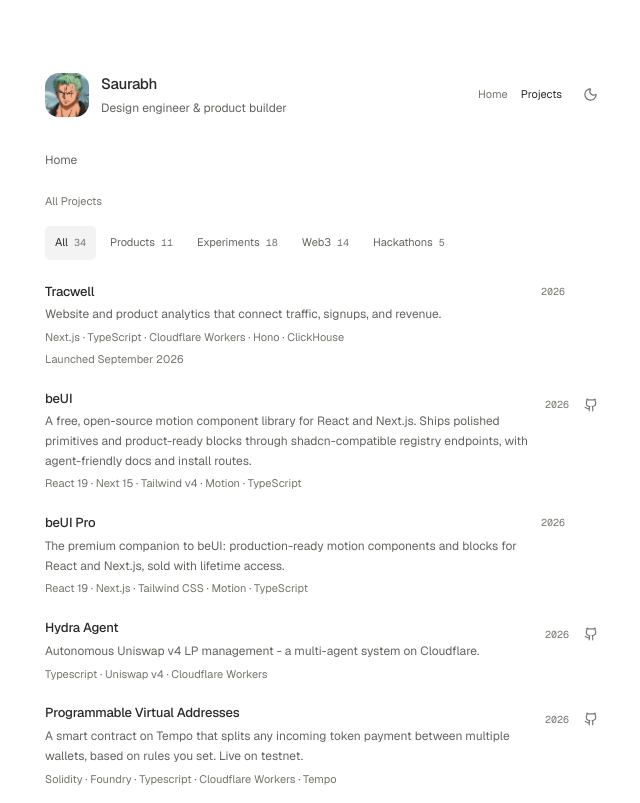
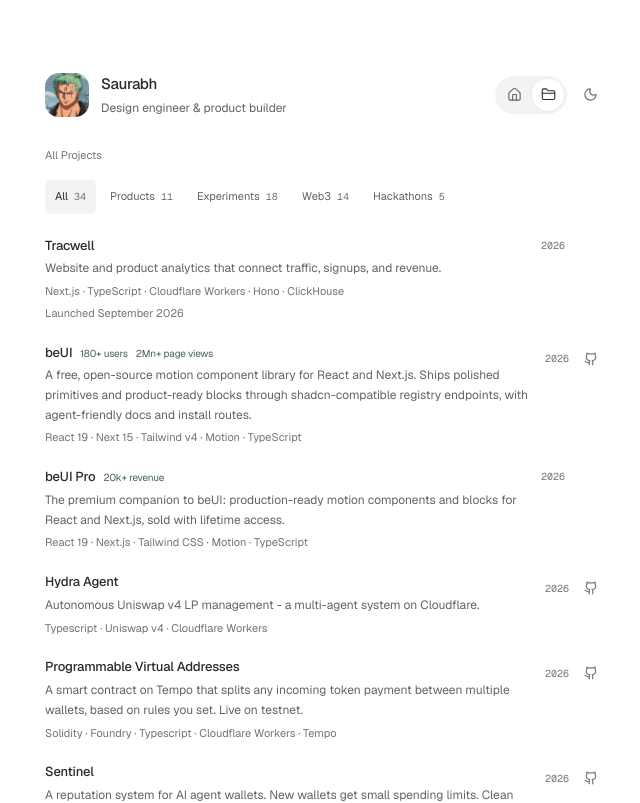
Before and after one commit to starc007/saurabh, a Next.js app: page /projects in a window 1280 px wide. Shown: the top 803 px of the page, without its empty margins (315-955 px from the left). Built offline with nearby package versions, Linux system fonts and the light colour scheme.

Commit message:
feat: compact icon navigation and restore project metrics

```diff
--- a/app/globals.css
+++ b/app/globals.css
@@ -53,8 +53,13 @@
 .profile-avatar img { border-radius: 14px; }
 .profile-name { font-size: 15px; font-weight: 500; letter-spacing: -.025em; }
 .profile-role { margin-top: 3px; font-size: 12px; color: var(--ink-2); }
-.profile-nav { display: flex; align-items: center; gap: 13px; margin-left: auto; font-size: 11px; color: var(--ink-3); }
-.profile-nav a[aria-current="page"] { color: var(--ink); }
+.profile-nav { display: flex; align-items: center; gap: 8px; margin-left: auto; font-size: 11px; color: var(--ink-3); }
+.nav-tabs { display: flex; gap: 2px; padding: 3px; border-radius: 999px; background: var(--canvas-raised); }
+.nav-tab { position: relative; display: inline-flex; align-items: center; justify-content: center; width: 32px; height: 32px; border-radius: 50%; color: var(--ink-2); transition: color 160ms ease; }
+.nav-tab[aria-current="page"] { color: var(--ink); }
+.nav-tab-indicator { position: absolute; inset: 0; border-radius: inherit; background: var(--canvas); box-shadow: 0 1px 3px #0000000d; pointer-events: none; }
+.nav-tab-label { position: relative; }
+.nav-tab:focus-visible { outline-offset: 3px; border-radius: 50%; }
 .intro { font-size: 14px; line-height: 1.85; color: var(--ink-2); margin-bottom: 42px; }
 .intro mark { background: var(--text-highlight); color: var(--text-highlight-ink); padding: 1px 4px 2px; border-radius: 5px; -webkit-box-decoration-break: clone; box-decoration-break: clone; }
 .intro mark a, .intro mark a:hover { color: inherit; text-decoration-color: currentColor; }
@@ -92,7 +97,8 @@
 .enter { animation: enter 350ms cubic-bezier(.23,1,.32,1) both; }
 .portfolio-section { animation-delay: 60ms; }
 @media (hover: hover) and (pointer: fine) {
-  .text-link:hover, .profile-nav a:hover, .intro a:hover { color: var(--accent); }
+  .text-link:hover, .intro a:hover { color: var(--accent); }
+  .nav-tab:hover { color: var(--ink); }
   .intro a:hover { text-decoration-color: var(--accent); }
   .text-link:hover svg { transform: translate(2px, -2px); }
   .icon-button:hover, .filter-button:not(.is-active):hover { background: var(--canvas-raised); color: var(--ink); }
--- a/app/projects/page.tsx
+++ b/app/projects/page.tsx
@@ -3,7 +3,6 @@
 import { SharedLayoutBg } from "@/components/beui/SharedLayoutBg";
 import { EVERY_PROJECT } from "@/utils/constant";
 import React, { useEffect, useMemo, useRef, useState } from "react";
-import Link from "next/link";
 import CustomSection from "@/components/CustomSection";
 import ProjectItem from "@/components/ProjectItem";
 import FilterChips, { FilterValue } from "@/components/FilterChips";
@@ -38,10 +37,6 @@
 
   return (
     <div className="enter">
-      <Link href="/" className="text-link mb-6 text-[12px] text-ink-2">
-         Home
-      </Link>
-
       <CustomSection title="All Projects">
         <FilterChips active={filter} onChange={setFilter} counts={counts} />
 
--- a/components/ProjectItem.tsx
+++ b/components/ProjectItem.tsx
@@ -5,12 +5,23 @@
   const demo = project.demoLink || project.demo;
   const source = project.githubLink || project.github;
   const primary = demo || source;
+  const metrics = [
+    ...(typeof project.users === "number" && project.users > 0
+      ? [`${project.users.toLocaleString("en-US")}+ users`]
+      : []),
+    ...(project.metrics ?? []),
+  ];
   const stack = [...new Set(project.techStack ?? project.tech ?? [])];
   return (
     <article className="project-row group">
       <div className="min-w-0 flex-1">
-        <h3 className="text-[13px] font-medium tracking-[-0.015em]">
+        <h3 className="flex flex-wrap items-baseline gap-x-2 gap-y-1 text-[13px] font-medium tracking-[-0.015em]">
           {primary ? <a href={primary} target="_blank" rel="noopener noreferrer" className="text-link">{project.title}</a> : project.title}
+          {metrics.map(metric => (
+            <span key={metric} className="text-[10px] font-normal text-accent">
+              {metric}
+            </span>
+          ))}
         </h3>
         <p className="mt-1 text-[12px] leading-[1.65] text-ink-2">{project.description}</p>
         {stack.length > 0 && (
--- a/components/SiteNav.tsx
+++ b/components/SiteNav.tsx
@@ -1,12 +1,16 @@
 "use client";
 
-import { SharedLayoutBg } from "./beui/SharedLayoutBg";
+import { LayoutGroup, motion, useReducedMotion } from "motion/react";
+import { House, FolderClosed } from "lucide-react";
+import { useId } from "react";
 import Link from "next/link";
 import { ThemeToggle } from "./ThemeToggle";
 import { usePathname } from "next/navigation";
 
 export default function SiteNav() {
   const pathname = usePathname();
+  const navigationId = useId();
+  const reducedMotion = useReducedMotion();
   return (
     <header className="profile-header enter">
       <Link href="/" aria-label="Saurabh home" className="profile-avatar">
@@ -18,10 +22,25 @@
         <p className="profile-role">Design engineer & product builder</p>
       </div>
       <nav aria-label="Main navigation" className="profile-nav">
-        <SharedLayoutBg inset={7} style={{ flexDirection: "row", width: "auto", gap: 13 }}>
-        <Link href="/" aria-current={pathname === "/" ? "page" : undefined}>Home</Link>
-        <Link href="/projects" aria-current={pathname === "/projects" ? "page" : undefined}>Projects</Link>
-        </SharedLayoutBg>
+        <LayoutGroup id={navigationId}>
+          <div className="nav-tabs">
+            {[{ href: "/", label: "Home", icon: House }, { href: "/projects", label: "Projects", icon: FolderClosed }].map(item => {
+              const active = item.href === "/" ? pathname === "/" : pathname.startsWith(item.href);
+              return (
+                <Link key={item.href} href={item.href} className="nav-tab" aria-label={item.label} title={item.label} aria-current={active ? "page" : undefined}>
+                  {active && <motion.span
+                    className="nav-tab-indicator"
+                    aria-hidden="true"
+                    layoutId="active-navigation"
+                    initial={false}
+                    transition={reducedMotion ? { duration: 0 } : { type: "spring", stiffness: 360, damping: 32, mass: 0.6 }}
+                  />}
+                  <item.icon className="nav-tab-label" size={15} strokeWidth={1.75} aria-hidden="true" />
+                </Link>
+              );
+            })}
+          </div>
+        </LayoutGroup>
         <ThemeToggle />
       </nav>
     </header>
--- a/utils/constant.ts
+++ b/utils/constant.ts
@@ -24,6 +24,7 @@
   isOSS?: boolean;
   isFreelance?: boolean;
   users?: number;
+  metrics?: string[];
 }
 
 export const TECH_STACK = [
@@ -64,6 +65,8 @@
     {
       id: 1240,
       title: "beUI",
+      users: 180,
+      metrics: ["2Mn+ page views"],
       description:
         "A free, open-source motion component library for React and Next.js. Ships polished primitives and product-ready blocks through shadcn-compatible registry endpoints, with agent-friendly docs and install routes.",
       techStack: ["React 19", "Next 15", "Tailwind v4", "Motion", "TypeScript"],
@@ -77,6 +80,7 @@
     {
       id: 1241,
       title: "beUI Pro",
+      metrics: ["20k+ revenue"],
       description:
         "The premium companion to beUI: production-ready motion components and blocks for React and Next.js, sold with lifetime access.",
       techStack: ["React 19", "Next.js", "Tailwind CSS", "Motion", "TypeScript"],
```
